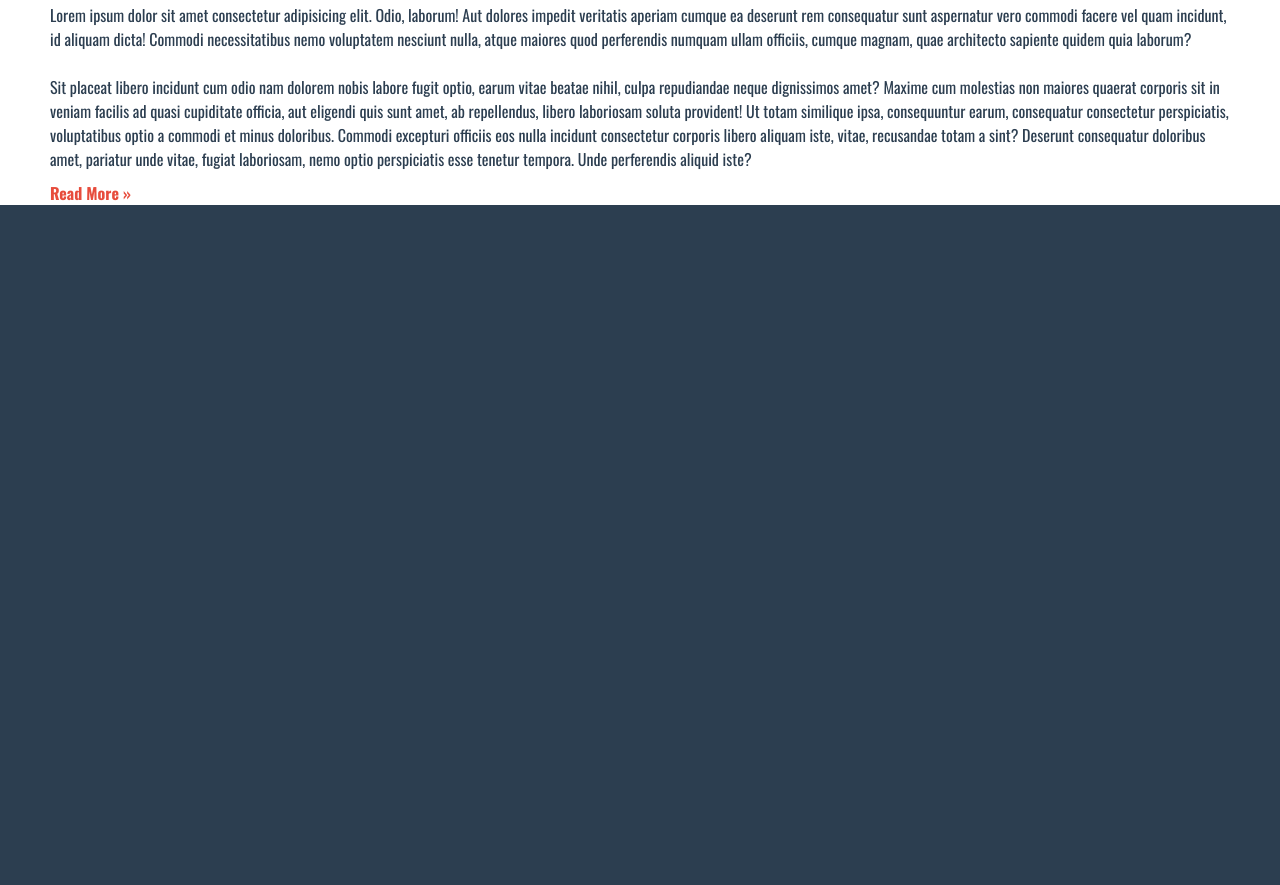
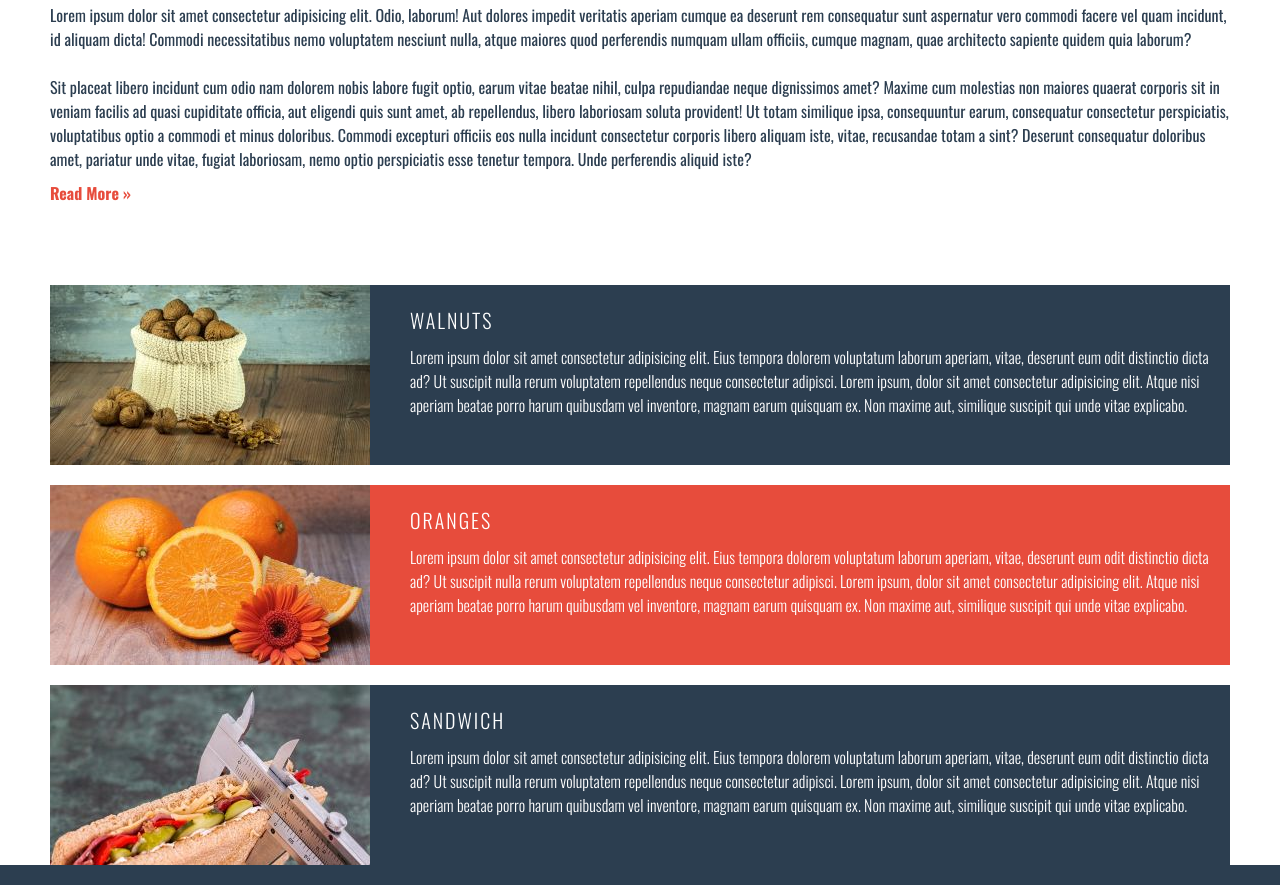
Before and after one commit to AnkitM18-tech/Health.info, a plain HTML site: page index.html in a window 1280 px wide. Shown: the part 253-1138 px from the top of the page. Before the commit the page ends 800 px from the top, so only its background shows below. Drawn offline with nearby package versions, Linux system fonts and the light colour scheme.

Commit message:
show food section completed

```diff
--- a/index.html
+++ b/index.html
@@ -29,6 +29,32 @@
             </p>
             <a href="https://en.wikipedia.org/wiki/Healthy_diet" target="_blank">Read More &raquo;</a>
         </section>
+
+        <section class="show-food">
+            <div class="food">
+                <img src="imgs/1.jpg" alt="Walnuts image">
+                <div class="food-text">
+                    <h2>WALNUTS</h2>
+                    <p>Lorem ipsum dolor sit amet consectetur adipisicing elit. Eius tempora dolorem voluptatum laborum aperiam, vitae, deserunt eum odit distinctio dicta ad? Ut suscipit nulla rerum voluptatem repellendus neque consectetur adipisci.  Lorem ipsum, dolor sit amet consectetur adipisicing elit. Atque nisi aperiam beatae porro harum quibusdam vel inventore, magnam earum quisquam ex. Non maxime aut, similique suscipit qui unde vitae explicabo.</p>
+                </div>
+            </div>
+            <div class="food orange">
+                <img src="imgs/2.jpg" alt="Oranges image">
+                <div class="food-text">
+                    <h2>ORANGES</h2>
+                    <p>Lorem ipsum dolor sit amet consectetur adipisicing elit. Eius tempora dolorem voluptatum laborum aperiam, vitae, deserunt eum odit distinctio dicta ad? Ut suscipit nulla rerum voluptatem repellendus neque consectetur adipisci.  Lorem ipsum, dolor sit amet consectetur adipisicing elit. Atque nisi aperiam beatae porro harum quibusdam vel inventore, magnam earum quisquam ex. Non maxime aut, similique suscipit qui unde vitae explicabo.</p>
+                </div>
+            </div>
+            <div class="food">
+                <img src="imgs/3.jpg" alt="Sandwich image">
+                <div class="food-text">
+                    <h2>SANDWICH</h2>
+                    <p>Lorem ipsum dolor sit amet consectetur adipisicing elit. Eius tempora dolorem voluptatum laborum aperiam, vitae, deserunt eum odit distinctio dicta ad? Ut suscipit nulla rerum voluptatem repellendus neque consectetur adipisci.  Lorem ipsum, dolor sit amet consectetur adipisicing elit. Atque nisi aperiam beatae porro harum quibusdam vel inventore, magnam earum quisquam ex. Non maxime aut, similique suscipit qui unde vitae explicabo.</p>
+                </div>
+            </div>
+        </section>
+
+
     </div>
 </body>
 
--- a/styles/style.css
+++ b/styles/style.css
@@ -77,3 +77,38 @@ span{
 .about-text a:hover{
     color:#2c3e50;
 }
+
+/*show-food section*/
+.show-food{
+    margin-top:80px;
+    padding:0 50px;
+}
+.food{
+    display:flex;
+    margin-bottom: 20px;
+    width:100%;
+    background-color:#2c3e50;
+}
+.orange{
+    background-color:#e74c3c;   /*nth-child can be used*/
+}
+.show-food h2{
+   color:#fff;
+   font-weight:300;
+   font-size:20px;
+   margin-bottom:10px;
+   text-transform:uppercase;
+   letter-spacing:2px;
+}
+.food-text{
+    color:#fff;
+    margin-left:20px;
+    padding:20px;
+}
+.food p{
+    font-weight:300;
+    font-size: 16px;
+}
+.food img{
+    height:100%;
+}   /*in case of image stretching in small windows*/
```
